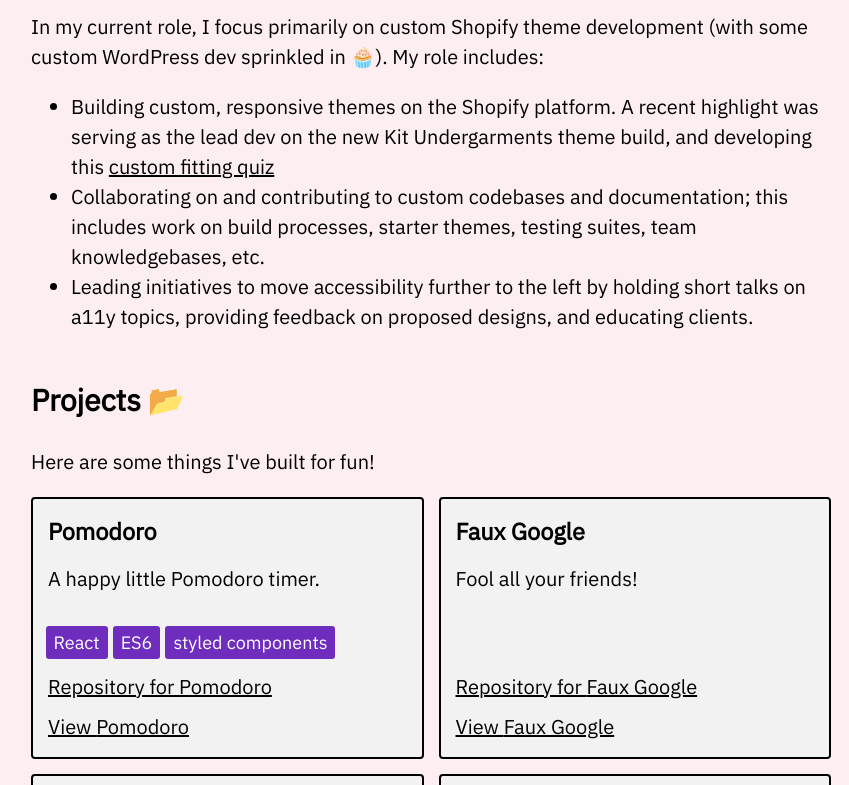
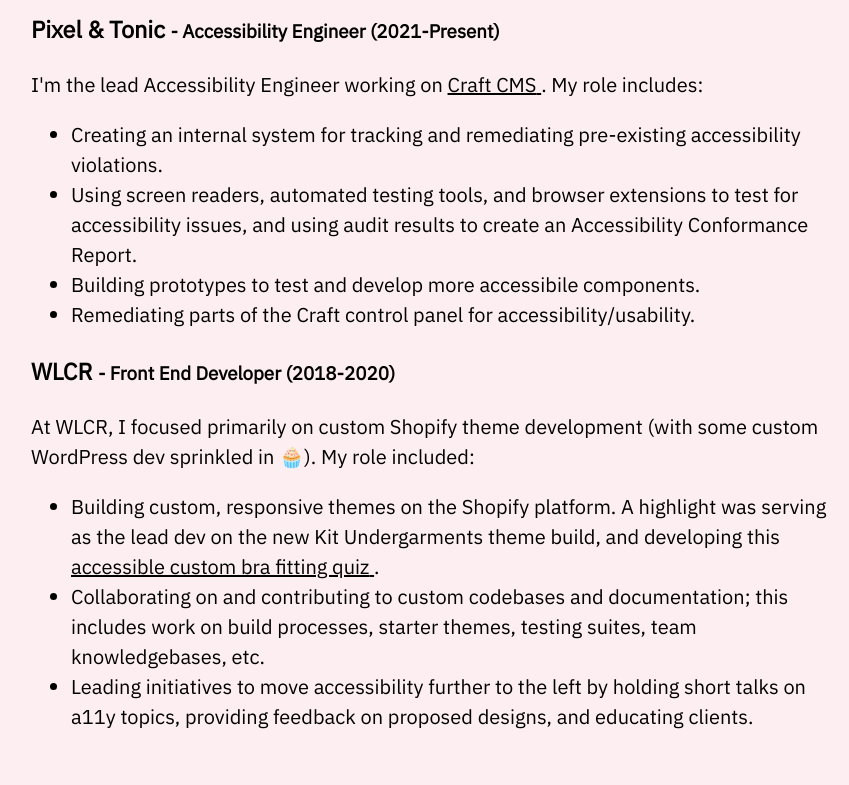
Before and after one commit to gcamacho079/new-portfolio, a Gatsby site: page / in a window 1280 px wide. Shown: the part 590-1375 px from the top of the page, without its empty margins (209-1058 px from the left). Built offline with nearby package versions, Linux system fonts and the light colour scheme; Gatsby itself is replaced by a stand-in of ours.

Commit message:
Update experience, add new component for links that open in new tab, add visually-hidden text helper

```diff
--- a/package.json
+++ b/package.json
@@ -5,7 +5,8 @@
   "main": "index.js",
   "scripts": {
     "test": "echo \"Error: no test specified\" && exit 1",
-    "start": "gatsby develop"
+    "start": "gatsby develop",
+    "build": "gatsby build"
   },
   "author": "",
   "license": "ISC",
--- a/src/assets/styles/helpers/_helpers.scss
+++ b/src/assets/styles/helpers/_helpers.scss
@@ -9,3 +9,17 @@
     display: inline-block;
   }
 }
+
+.small-text {
+  font-size: .8em;
+}
+
+.visually-hidden {
+  clip: rect(0 0 0 0);
+  clip-path: inset(50%);
+  height: 1px;
+  overflow: hidden;
+  position: absolute;
+  white-space: nowrap;
+  width: 1px;
+}
--- a/src/components/About.js
+++ b/src/components/About.js
@@ -8,9 +8,9 @@
         About <Emoji symbol="📖" />
       </h2>
       <p>
-        Hi! My name's Lupe Camacho and I'm a front end web developer at{' '}
-        <a href="https://wlcr.io/" target="_blank" rel="noreferrer">
-          WLCR
+        Hi! My name's Lupe Camacho and I'm an Accessibility Engineer at{' '}
+        <a href="https://pixelandtonic.com/" target="_blank" rel="noreferrer">
+          Pixel &#38; Tonic
         </a>
         .
       </p>
--- a/src/components/Experience.js
+++ b/src/components/Experience.js
@@ -1,5 +1,6 @@
 import React from 'react';
 import Emoji from './Emoji';
+import NewTabLink from './NewTabLink';
 
 const Experience = () => {
   return (
@@ -7,24 +8,26 @@
       <h2>
         Experience <Emoji symbol="💻" />
       </h2>
+      <h3>Pixel &#38; Tonic <span className="small-text">- Accessibility Engineer (2021-Present)</span></h3>
+      <p>I'm the lead Accessibility Engineer working on <NewTabLink url="https://craftcms.com/" text="Craft CMS"/>. My role includes:
+      </p>
+      <ul>
+        <li>Creating an internal system for tracking and remediating pre-existing accessibility violations.</li>
+        <li>Using screen readers, automated testing tools, and browser extensions to test for accessibility issues, and using audit results to create an Accessibility Conformance Report.</li>
+        <li>Building prototypes to test and develop more accessibile components.</li>
+        <li>Remediating parts of the Craft control panel for accessibility/usability.</li>
+      </ul>
+      <h3>WLCR <span className="small-text">- Front End Developer (2018-2020)</span></h3>
       <p>
-        In my current role, I focus primarily on custom Shopify theme
+        At WLCR, I focused primarily on custom Shopify theme
         development (with some custom WordPress dev sprinkled in{' '}
         <Emoji symbol="🧁" />
-        ). My role includes:
+        ). My role included:
       </p>
       <ul>
         <li>
-          Building custom, responsive themes on the Shopify platform. A recent
-          highlight was serving as the lead dev on the new Kit Undergarments
-          theme build, and developing this{' '}
-          <a
-            href="https://www.kitundergarments.com/collections/bras?fit-finder=true"
-            target="_blank"
-            rel="noreferrer"
-          >
-            custom fitting quiz
-          </a>
+          Building custom, responsive themes on the Shopify platform. A highlight was serving as the lead dev on the new Kit Undergarments
+          theme build, and developing this <NewTabLink url="https://www.kitundergarments.com/collections/bras?fit-finder=true" text="accessible custom bra fitting quiz"/>.
         </li>
         <li>
           Collaborating on and contributing to custom codebases and
--- /dev/null
+++ b/src/components/NewTabLink.js
@@ -0,0 +1,11 @@
+import React from 'react';
+const NewTabLink = (props) => (
+  <a
+    href={props.url ? props.url : ''}
+    target="_blank"
+    rel="noreferrer"
+  >
+    {props.text} <span className="visually-hidden">(opens in new tab)</span>
+  </a>
+);
+export default NewTabLink;
```
